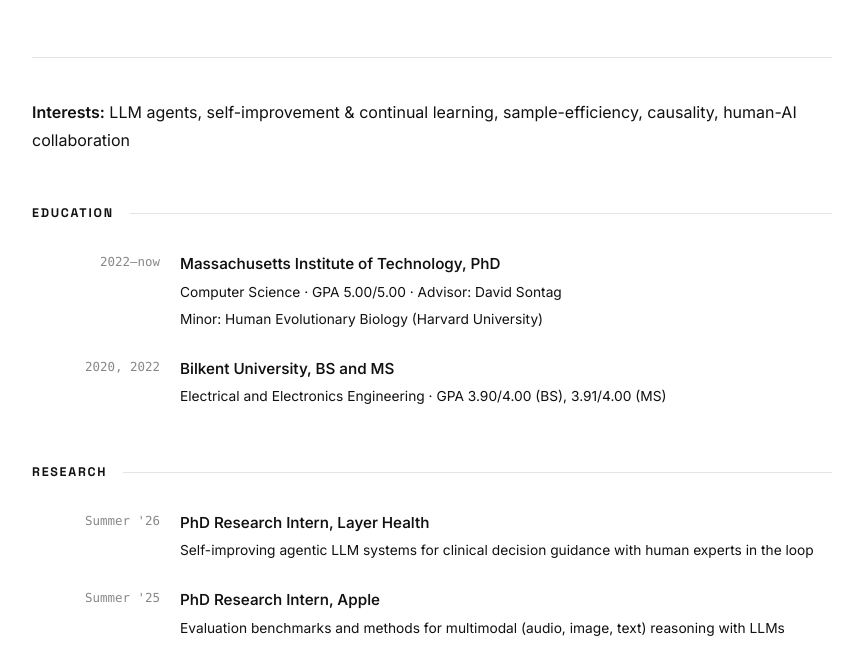
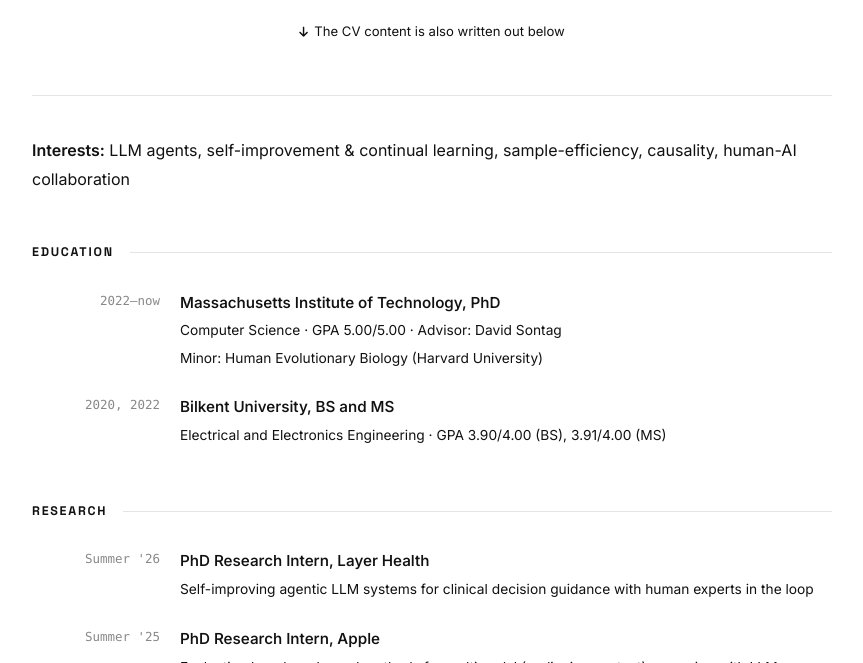
Before and after one commit to demireal/demireal.github.io, a Jekyll site: the page built from _pages/cv.md, in a window 1280 px wide and 900 px high, scrolled down 442 px, cut to the strip 237-900 px from the top of the window. Shown: the whole strip, without its empty margins (208-1071 px from the left). Built offline with Jekyll 4.4.1, drawn with Linux system fonts in a browser that asks for light colours.

Commit message:
v2: restore CV hint line
Co-authored-by: Cursor <cursoragent@cursor.com>

```diff
--- a/_pages/cv.md
+++ b/_pages/cv.md
@@ -15,6 +15,7 @@ permalink: /cv/
     src="{{ '/assets/files/Demirel_Ilker_CV.pdf' | relative_url }}"
     title="Ilker Demirel CV">
   </iframe>
+  <p class="cv-hint"><i class="fas fa-arrow-down"></i>&ensp;The CV content is also written out below</p>
 </section>
 
 <!-- ── CV content ──────────────────────────────────────── -->
```
